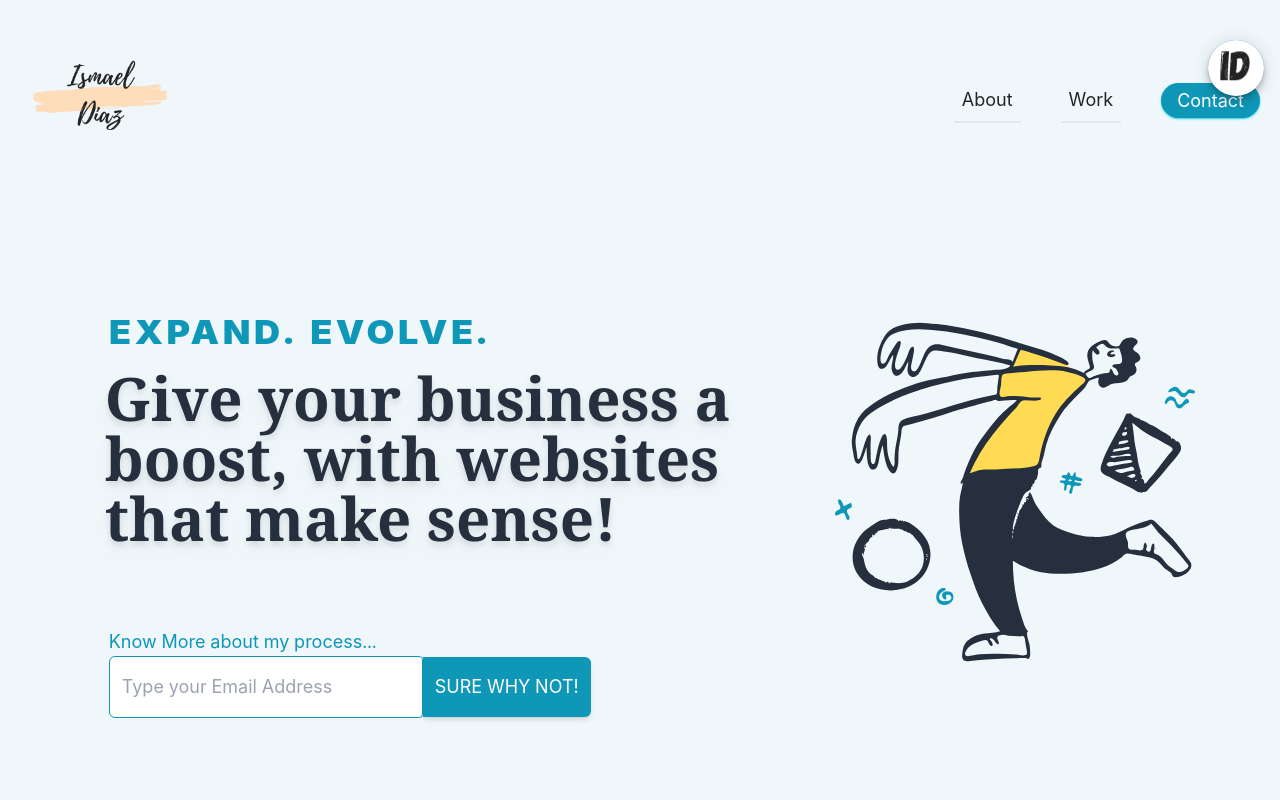
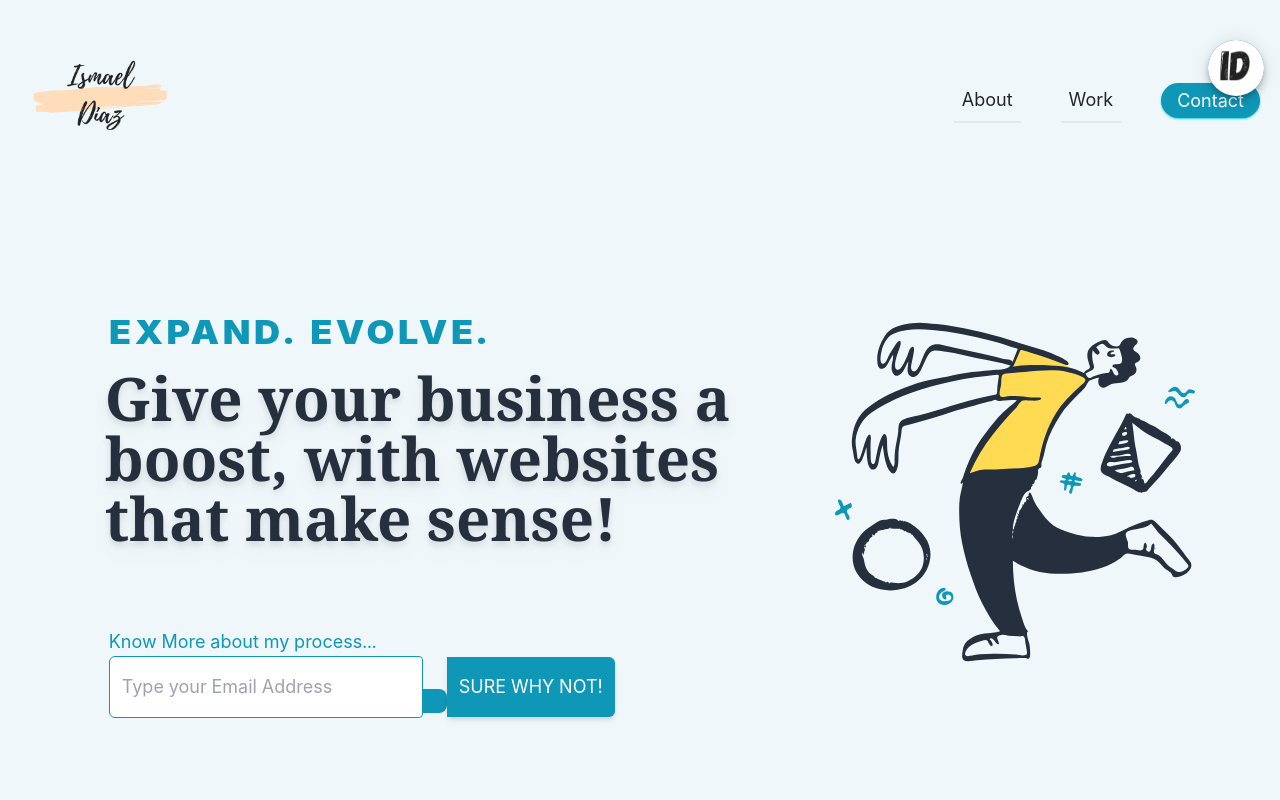
Before and after one commit to IsmaelDev13/portfolio-me, a Next.js app: page / in a window 1280 px wide. Shown: the top 800 px of the page. Built offline with nearby package versions, Linux system fonts and the light colour scheme.

Commit message:
Icon Fixed

```diff
--- a/components/Hero.tsx
+++ b/components/Hero.tsx
@@ -67,9 +67,10 @@ export const Hero = () => {
                   className="h-15 w-full rounded-l-md rounded-r border border-[#0F97B8] py-4 px-3 text-lg outline-none focus:ring-1 focus:ring-[#0F97B8] md:mb-7"
                   placeholder="Type your Email Address"
                 />
-                <span className="flex md:hidden" onClick={sendEmail}>
-                  <PaperIcon className="h-14 w-14 transform rounded-r-lg bg-[#0F97B8] p-3 text-white transition-all duration-200 ease-in-out active:scale-105" />
-                </span>
+                <PaperIcon
+                  onClick={sendEmail}
+                  className="h-14 w-14 transform rounded-r-lg bg-[#0F97B8] p-3 text-white transition-all duration-200 ease-in-out active:scale-105"
+                />
               </div>
             </label>
 
```
